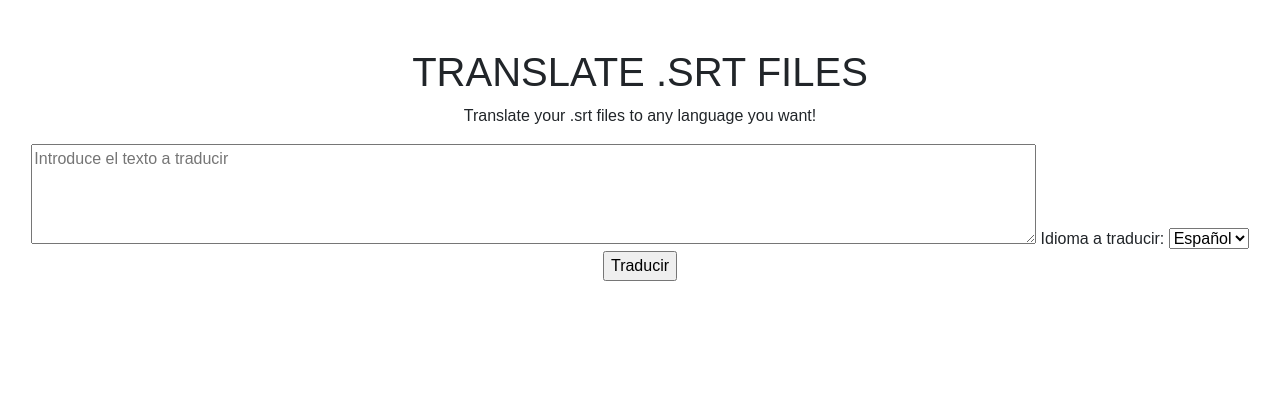
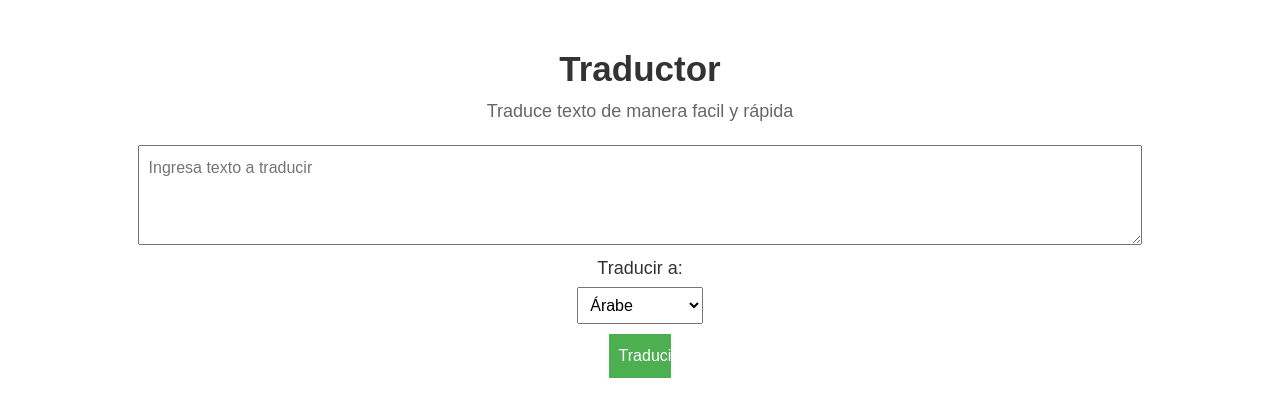
Before and after one commit to Yherson/Project, a Flask app: page /traducirtxt in a window 1280 px wide. Shown: the part 56-473 px from the top of the page. Run offline with Flask 3, Linux system fonts and the light colour scheme.

Commit message:
version_v0.0.3

```diff
--- a/static/style.css
+++ b/static/style.css
@@ -3,7 +3,7 @@ body {
     text-align: center;
 }
 
-.form {
+form {
     display: flex;
     flex-direction: column;
     margin-top: 20px;
@@ -21,3 +21,65 @@ button {
 #resultado {
     margin-top: 20px;
 }
+
+
+
+
+
+/* Path: static/style.css from traducirtxt.html */
+
+.title-from-page {
+    color: #333;
+    font-size: 35px;
+    font-weight: bold;
+}
+
+.p-from-page {
+    color: #666;
+    font-size: 18px;
+}
+
+.textarea-from-page {
+    width: 80%;
+    padding: 10px;
+    margin-bottom: 10px;
+    box-sizing: border-box;
+    margin-left: auto;
+    margin-right: auto;
+}
+
+.label-from-page {
+    color: #333;
+    font-size: 18px;
+    display: block;
+    margin-bottom: 5px;
+}
+
+.select-from-page {
+    width: 10%;
+    margin-left: auto;
+    margin-right: auto;
+    padding: 8px;
+    margin-bottom: 10px;
+    box-sizing: border-box;
+}
+
+.input-from-page[type="submit"] {
+    background-color: #4caf50;
+    color: #fff;
+    padding: 10px;
+    border: none;
+    cursor: pointer;
+    width: 5%;
+    margin-left: auto;
+    margin-right: auto;
+}
+
+input[type="submit"]:hover {
+    background-color: #45a049;
+}
+
+h2 {
+    margin-top: 20px;
+    color: #333;
+}
--- a/templates/traducirtxt.html
+++ b/templates/traducirtxt.html
@@ -1,18 +1,52 @@
 {% extends "layout.html" %}
 
 {% block main %}
-    <h1>TRANSLATE .SRT FILES</h1>
-    <p>Translate your .srt files to any language you want!</p>
+    <h1 class="title-from-page">Traductor</h1>
+    <p class="p-from-page">Traduce texto de manera facil y rápida</p>
     <form method="POST" action="/traducirtxt" enctype="multipart/form-data">
-        <textarea name="text" rows="10" cols="50" placeholder="Introduce el texto a traducir"></textarea>
-        <label for="idioma">Idioma a traducir:</label>
-        <select name="idioma" id="idioma">
+        <textarea class="textarea-from-page" name="text" rows="10" cols="50" placeholder="Ingresa texto a traducir"></textarea>
+        <label class="label-from-page" for="idioma">Traducir a:</label>
+        <select class="select-from-page" name="idioma" id="idioma">
+
+            <option value="ar">Árabe</option>
+            <option value="bn">Bengalí</option>
+            <option value="bg">Búlgaro</option>
+            <option value="cs">Checo</option>
+            <option value="da">Danés</option>
+            <option value="de">Alemán</option>
+            <option value="el">Griego</option>
+            <option value="en">English</option>
             <option value="es">Español</option>
-            <option value="en">Inglés</option>
+            <option value="fa">Persa</option>
+            <option value="fi">Finlandés</option>
             <option value="fr">Francés</option>
-            <option value="de">Alemán</option>
+            <option value="he">Hebreo</option>
+            <option value="hi">Hindi</option>
+            <option value="hu">Húngaro</option>
+            <option value="id">Indonesio</option>
+            <option value="it">Italiano</option>
+            <option value="ja">Japonés</option>
+            <option value="ko">Coreano</option>
+            <option value="lt">Lituano</option>
+            <option value="nl">Holandés</option>
+            <option value="no">Noruego</option>
+            <option value="pl">Polaco</option>
+            <option value="pt">Portugués</option>
+            <option value="ro">Rumano</option>
+            <option value="ru">Ruso</option>
+            <option value="sk">Eslovaco</option>
+            <option value="sl">Esloveno</option>
+            <option value="sv">Sueco</option>
+            <option value="sw">Suajili</option>
+            <option value="ta">Tamil</option>
+            <option value="th">Tailandés</option>
+            <option value="tr">Turco</option>
+            <option value="ur">Urdu</option>
+            <option value="vi">Vietnamita</option>
+            <option value="zh-tw">Chino Mandarín</option>
+
         </select>
-        <input type="submit" value="Traducir">
+        <input class="input-from-page" type="submit" value="Traducir">
     </form>
 
     {% if traduccion %}
```
Also changed, not shown: templates/index.html (+10 -7 lines), subtitulos.db.
